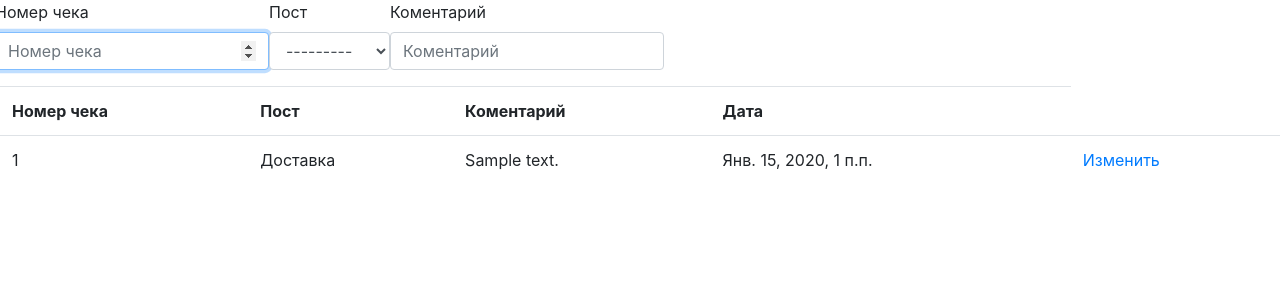
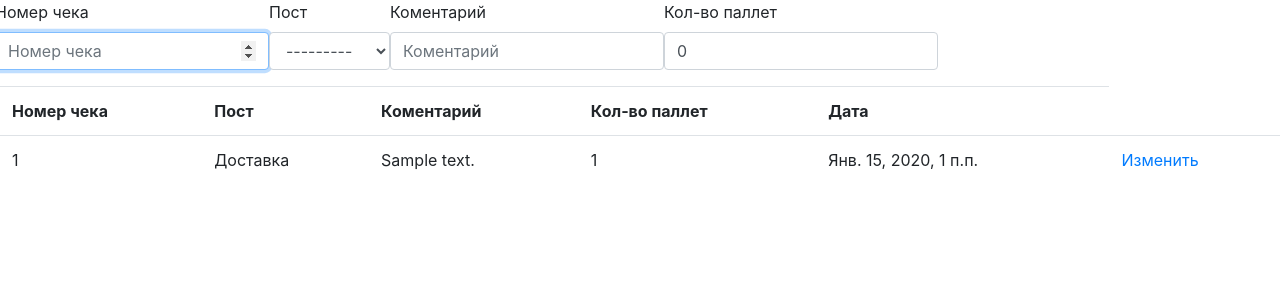
Before and after one commit to AngryPhilomel/VaultRoom, a Django app: page /control/ in a window 1280 px wide. Shown: the part 70-370 px from the top of the page. Run offline with Django 3.2, Linux system fonts and the light colour scheme; tables that the repository leaves empty hold one stand-in row (values such as "Sample post"); some libraries are stand-ins or nearby versions.

Commit message:
pallet control

```diff
--- a/mainPyVR/vaultroom/forms.py
+++ b/mainPyVR/vaultroom/forms.py
@@ -87,7 +87,7 @@ class SearchForm(forms.Form):
 			raise ValidationError('Товар не найден')
 		return keyword
 
-ControlForm = modelform_factory(Control, fields=('check', 'post', 'comment'))
+ControlForm = modelform_factory(Control, fields=('check', 'post', 'comment', 'pallet'))
 
 class CheckSearchForm(forms.Form):
 	keyword = forms.IntegerField(label='Номер чека')
--- a/mainPyVR/vaultroom/models.py
+++ b/mainPyVR/vaultroom/models.py
@@ -62,6 +62,7 @@ class Control(models.Model):
     check = models.IntegerField(verbose_name='Номер чека', unique=True)
     post = models.CharField(verbose_name='Пост', choices=POSTS, blank=False, max_length=10)
     comment = models.CharField(verbose_name='Коментарий', blank=True, max_length=50)
+    pallet = models.IntegerField(verbose_name='Кол-во паллет', default=0)
     time = models.DateTimeField(auto_now_add=True, db_index=True, verbose_name='Время выдачи')
 
     class Meta:
--- a/mainPyVR/vaultroom/templates/vaultroom/control.html
+++ b/mainPyVR/vaultroom/templates/vaultroom/control.html
@@ -28,6 +28,7 @@
             <th scope="col">Номер чека</th>
              <th scope="col">Пост</th>
              <th scope="col">Коментарий</th>
+            <th scope="col">Кол-во паллет</th>
              <th scope="col">Дата</th>
         </tr>
         {% for c in ctr %}
@@ -35,6 +36,7 @@
             <td>{{ c.check }}</td>
             <td>{{ c.post }}</td>
             <td>{{ c.comment }}</td>
+            <td>{{ c.pallet }}</td>
             <td>{{ c.time }}</td>
             <td><a href="{% url 'comment' check_id=c.id %}">Изменить</a></td>
         </tr>
```
